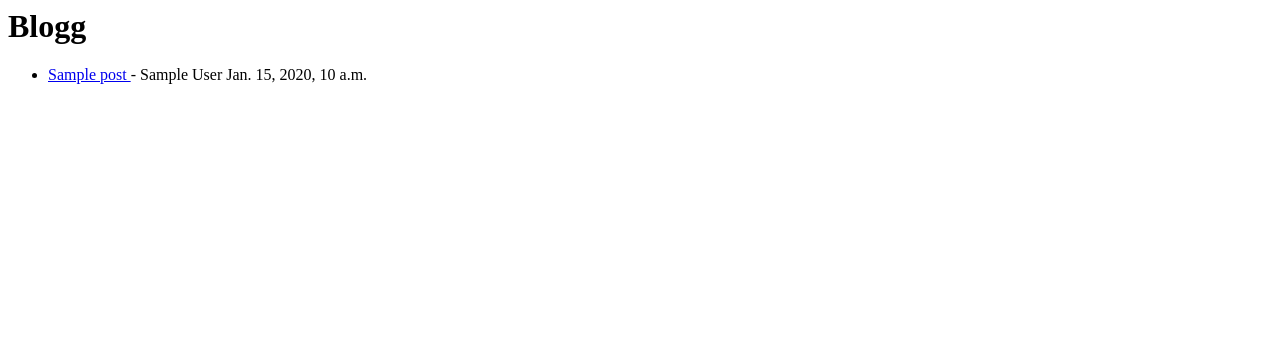
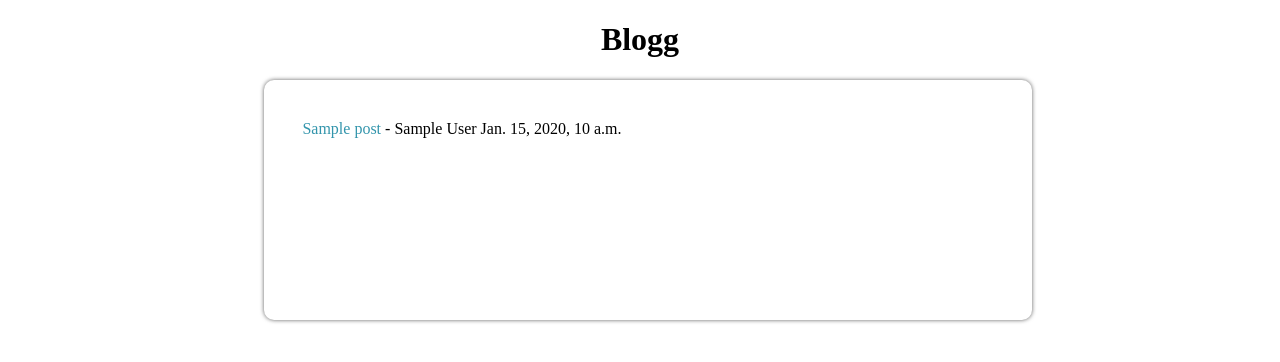
Before and after one commit to OmerEryigit7/Blogg_med_Django, a Django app: template blog/templates/home.html in a window 1280 px wide. Shown: the top 362 px of the page. Run offline with Django 4.2, Linux system fonts and the light colour scheme; the template is opened without the code that fills it: most values are stand-ins (such as "Sample title", 1, 10 or a date in 2020).

Commit message:
CSS
Endra litt på designet på forsida.

```diff
--- /dev/null
+++ b/blog/static/style.css
@@ -0,0 +1,32 @@
+h1 {
+    text-align: center;
+}
+
+.indented-text {
+    position: relative;
+    width: 50vw;
+}
+
+.main-container {
+    width: 60vw;
+    left: 20vw;
+    background-color: white;
+    box-shadow: 0 0 4px #606060;
+    position: relative;
+    min-height: 30vh;
+    border-radius: 10px;
+}
+
+.post-list {
+    padding-top: 3vh;
+    padding-left: 3vw;
+}
+
+li {
+    text-decoration: none;
+}
+
+a {
+    color: #3395ac;
+    text-decoration: none;
+}
--- a/blog/templates/home.html
+++ b/blog/templates/home.html
@@ -1,6 +1,20 @@
-<h1>Blogg</h1>
-<ul>
-{% for post in object_list %}
-    <li> <a href="{% url 'blog_article_content' post.pk%}"> {{post.title}} </a> - {{post.author.first_name}} {{post.author.last_name}} {{post.date}}<br/></li>
-{% endfor %}
-</ul>
+<!DOCTYPE html>
+<html lang="en">
+<head>
+    <meta charset="UTF-8">
+    <meta name="viewport" content="width=device-width, initial-scale=1.0">
+    <title>Document</title>
+</head>
+<body>
+    <h1>Blogg</h1>
+    <div class="main-container">
+        <div class="indented-text post-list">
+            {% for post in object_list %}
+                <p> <a href="{% url 'blog_article_content' post.pk %}"> {{post.title}} </a> - {{post.author.first_name}} {{post.author.last_name}} {{post.date}}<br/></p>
+            {% endfor %}
+        </div>
+    </div>
+    {% load static %}
+    <link rel="stylesheet" href="{% static 'style.css'%}">
+</body>
+</html>
--- a/blog/urls.py
+++ b/blog/urls.py
@@ -21,4 +21,5 @@ from .views import blog_article_content
 urlpatterns = [
     path('', Home.as_view(), name="home"),
     path('artikkel/<int:pk>', blog_article_content.as_view(), name="blog_article_content"),
+    path('artikkel/<int:pk>', blog_article_content.as_view(), name="blog_article_content"),
 ]
--- a/django_blog/settings.py
+++ b/django_blog/settings.py
@@ -116,7 +116,7 @@ USE_TZ = True
 # Static files (CSS, JavaScript, Images)
 # https://docs.djangoproject.com/en/4.2/howto/static-files/
 
-STATIC_URL = 'static/'
+STATIC_URL = 'blog/static/style.css/'
 
 # Default primary key field type
 # https://docs.djangoproject.com/en/4.2/ref/settings/#default-auto-field
```
Also changed, not shown: blog/templates/blog_article_content.html (+14 -2 lines), db.sqlite3.
